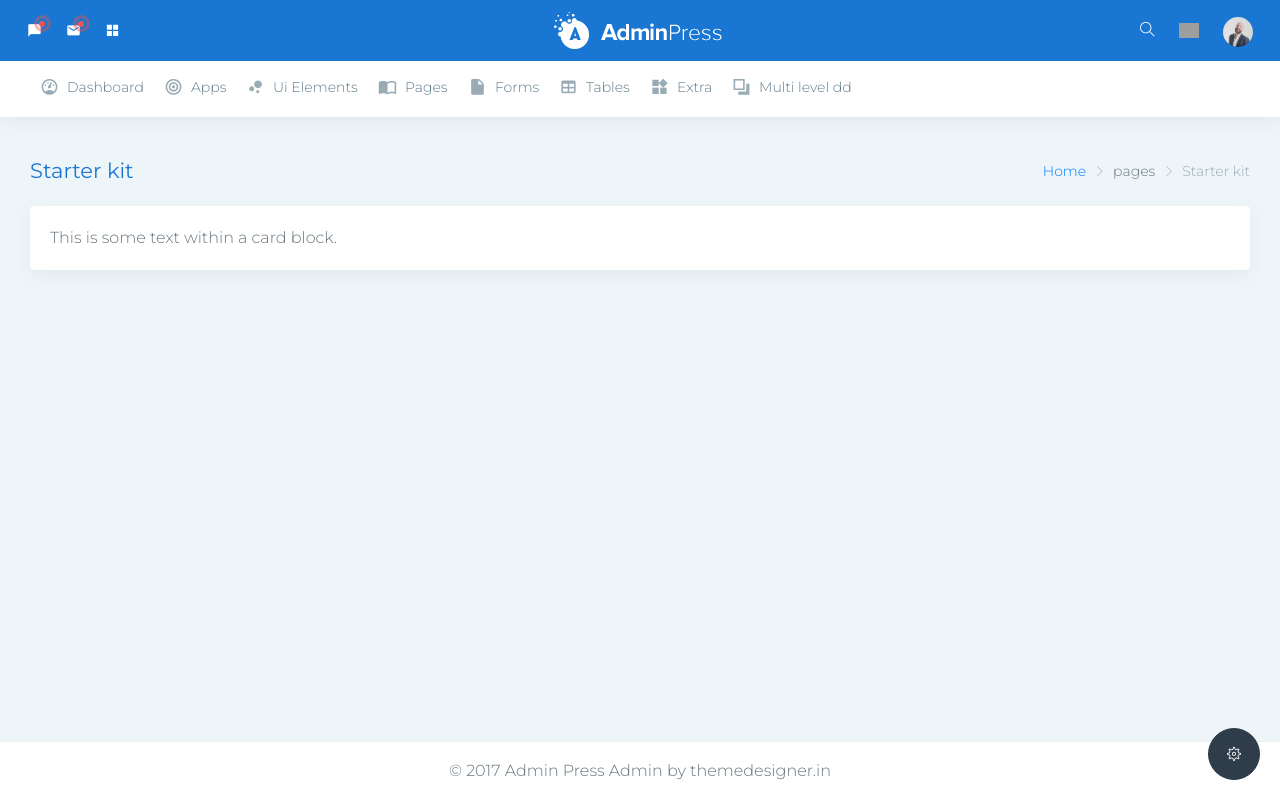
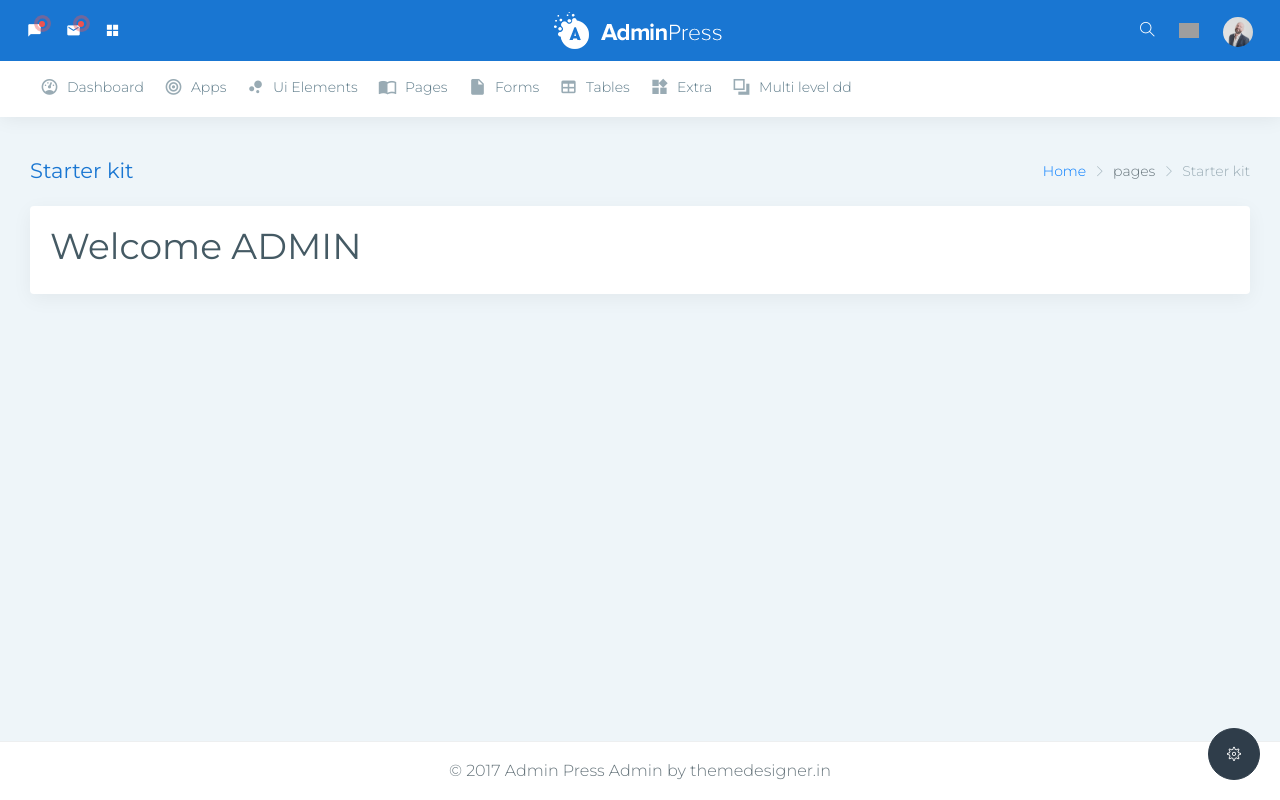
Before and after one commit to trungminhphan/mvcframework, a PHP site: the page made by App/Views/Backend/index.html.twig in a window 1280 px wide. Run offline with PHP 8.4, Linux system fonts and the light colour scheme; the template is opened without the code that fills it, so the values that code supplies are empty; some libraries are stand-ins or nearby versions; grey boxes are pictures that could not be loaded.

Commit message:
16.10.2017

```diff
--- a/App/Views/Backend/layout.html.twig
+++ b/App/Views/Backend/layout.html.twig
@@ -8,14 +9,14 @@
     <meta name="description" content="">
     <meta name="author" content="">
     <!-- Favicon icon -->
-    <link rel="icon" type="image/png" sizes="16x16" href="/Backend/assets/images/favicon.png">
+    <link rel="icon" type="image/png" sizes="16x16" href="/assets/Backend/images/favicon.png">
     <title>Admin Press Admin Template - The Ultimate Bootstrap 4 Admin Template</title>
     <!-- Bootstrap Core CSS -->
-    <link href="/Backend/assets/plugins/bootstrap/css/bootstrap.min.css" rel="stylesheet">
+    <link href="/assets/Backend/plugins/bootstrap/css/bootstrap.min.css" rel="stylesheet">
     <!-- Custom CSS -->
-    <link href="css/style.css" rel="stylesheet">
+    <link href="/assets/Backend/css/style.css" rel="stylesheet">
     <!-- You can change the theme colors from here -->
-    <link href="css/colors/blue.css" id="theme" rel="stylesheet">
+    <link href="/assets/Backend/css/colors/blue.css" id="theme" rel="stylesheet">
     <!-- HTML5 Shim and Respond.js IE8 support of HTML5 elements and media queries -->
     <!-- WARNING: Respond.js doesn't work if you view the page via file:// -->
     <!--[if lt IE 9]>
@@ -49,16 +50,16 @@
                         <!-- Logo icon --><b>
                             <!--You can put here icon as well // <i class="wi wi-sunset"></i> //-->
                             <!-- Dark Logo icon -->
-                            <img src="/Backend/assets/images/logo-icon.png" alt="homepage" class="dark-logo" />
+                            <img src="/assets/Backend/images/logo-icon.png" alt="homepage" class="dark-logo" />
                             <!-- Light Logo icon -->
-                            <img src="/Backend/assets/images/logo-light-icon.png" alt="homepage" class="light-logo" />
+                            <img src="/assets/Backend/images/logo-light-icon.png" alt="homepage" class="light-logo" />
                         </b>
                         <!--End Logo icon -->
                         <!-- Logo text --><span>
                          <!-- dark Logo text -->
-                         <img src="/Backend/assets/images/logo-text.png" alt="homepage" class="dark-logo" />
+                         <img src="/assets/Backend/images/logo-text.png" alt="homepage" class="dark-logo" />
                          <!-- Light Logo text -->
-                         <img src="/Backend/assets/images/logo-light-text.png" class="light-logo" alt="homepage" /></span> </a>
+                         <img src="/assets/Backend/images/logo-light-text.png" class="light-logo" alt="homepage" /></span> </a>
                 </div>
                 <!-- ============================================================== -->
                 <!-- End Logo -->
@@ -180,13 +181,13 @@
                                         <div id="carouselExampleControls" class="carousel slide" data-ride="carousel">
                                             <div class="carousel-inner" role="listbox">
                                                 <div class="carousel-item active">
-                                                    <div class="container"> <img class="d-block img-fluid" src="/Backend/assets/images/big/img1.jpg" alt="First slide"></div>
+                                                    <div class="container"> <img class="d-block img-fluid" src="/assets/Backend/images/big/img1.jpg" alt="First slide"></div>
                                                 </div>
                                                 <div class="carousel-item">
-                                                    <div class="container"><img class="d-block img-fluid" src="/Backend/assets/images/big/img2.jpg" alt="Second slide"></div>
+                                                    <div class="container"><img class="d-block img-fluid" src="/assets/Backend/images/big/img2.jpg" alt="Second slide"></div>
                                                 </div>
                                                 <div class="carousel-item">
-                                                    <div class="container"><img class="d-block img-fluid" src="/Backend/assets/images/big/img3.jpg" alt="Third slide"></div>
+                                                    <div class="container"><img class="d-block img-fluid" src="/assets/Backend/images/big/img3.jpg" alt="Third slide"></div>
                                                 </div>
                                             </div>
                                             <a class="carousel-control-prev" href="#carouselExampleControls" role="button" data-slide="prev"> <span class="carousel-control-prev-icon" aria-hidden="true"></span> <span class="sr-only">Previous</span> </a>
@@ -288,12 +289,12 @@
                         <!-- Profile -->
                         <!-- ============================================================== -->
                         <li class="nav-item dropdown">
-                            <a class="nav-link dropdown-toggle text-muted waves-effect waves-dark" href="" data-toggle="dropdown" aria-haspopup="true" aria-expanded="false"><img src="/Backend/assets/images/users/1.jpg" alt="user" class="profile-pic" /></a>
+                            <a class="nav-link dropdown-toggle text-muted waves-effect waves-dark" href="" data-toggle="dropdown" aria-haspopup="true" aria-expanded="false"><img src="/assets/Backend/images/users/1.jpg" alt="user" class="profile-pic" /></a>
                             <div class="dropdown-menu dropdown-menu-right scale-up">
                                 <ul class="dropdown-user">
                                     <li>
                                         <div class="dw-user-box">
-                                            <div class="u-img"><img src="/Backend/assets/images/users/1.jpg" alt="user"></div>
+                                            <div class="u-img"><img src="/assets/Backend/images/users/1.jpg" alt="user"></div>
                                             <div class="u-text">
                                                 <h4>Steave Jobs</h4>
                                                 <p class="text-muted">varun@gmail.com</p><a href="pages-profile.html" class="btn btn-rounded btn-danger btn-sm">View Profile</a></div>
@@ -575,7 +576,7 @@
                     <div class="col-12">
                         <div class="card">
                             <div class="card-body">
-                                This is some text within a card block.
+                               {% block body %}{% endblock %}
                             </div>
                         </div>
                     </div>
@@ -610,28 +611,28 @@
                             <ul class="m-t-20 chatonline">
                                 <li><b>Chat option</b></li>
                                 <li>
-                                    <a href="javascript:void(0)"><img src="/Backend/assets/images/users/1.jpg" alt="user-img" class="img-circle"> <span>Varun Dhavan <small class="text-success">online</small></span></a>
+                                    <a href="javascript:void(0)"><img src="/assets/Backend/images/users/1.jpg" alt="user-img" class="img-circle"> <span>Varun Dhavan <small class="text-success">online</small></span></a>
                                 </li>
                                 <li>
-                                    <a href="javascript:void(0)"><img src="/Backend/assets/images/users/2.jpg" alt="user-img" class="img-circle"> <span>Genelia Deshmukh <small class="text-warning">Away</small></span></a>
+                                    <a href="javascript:void(0)"><img src="/assets/Backend/images/users/2.jpg" alt="user-img" class="img-circle"> <span>Genelia Deshmukh <small class="text-warning">Away</small></span></a>
                                 </li>
                                 <li>
-                                    <a href="javascript:void(0)"><img src="/Backend/assets/images/users/3.jpg" alt="user-img" class="img-circle"> <span>Ritesh Deshmukh <small class="text-danger">Busy</small></span></a>
+                                    <a href="javascript:void(0)"><img src="/assets/Backend/images/users/3.jpg" alt="user-img" class="img-circle"> <span>Ritesh Deshmukh <small class="text-danger">Busy</small></span></a>
                                 </li>
                                 <li>
-                                    <a href="javascript:void(0)"><img src="/Backend/assets/images/users/4.jpg" alt="user-img" class="img-circle"> <span>Arijit Sinh <small class="text-muted">Offline</small></span></a>
+                                    <a href="javascript:void(0)"><img src="/assets/Backend/images/users/4.jpg" alt="user-img" class="img-circle"> <span>Arijit Sinh <small class="text-muted">Offline</small></span></a>
                                 </li>
                                 <li>
-                                    <a href="javascript:void(0)"><img src="/Backend/assets/images/users/5.jpg" alt="user-img" class="img-circle"> <span>Govinda Star <small class="text-success">online</small></span></a>
+                                    <a href="javascript:void(0)"><img src="/assets/Backend/images/users/5.jpg" alt="user-img" class="img-circle"> <span>Govinda Star <small class="text-success">online</small></span></a>
                                 </li>
                                 <li>
-                                    <a href="javascript:void(0)"><img src="/Backend/assets/images/users/6.jpg" alt="user-img" class="img-circle"> <span>John Abraham<small class="text-success">online</small></span></a>
+                                    <a href="javascript:void(0)"><img src="/assets/Backend/images/users/6.jpg" alt="user-img" class="img-circle"> <span>John Abraham<small class="text-success">online</small></span></a>
                                 </li>
                                 <li>
-                                    <a href="javascript:void(0)"><img src="/Backend/assets/images/users/7.jpg" alt="user-img" class="img-circle"> <span>Hritik Roshan<small class="text-success">online</small></span></a>
+                                    <a href="javascript:void(0)"><img src="/assets/Backend/images/users/7.jpg" alt="user-img" class="img-circle"> <span>Hritik Roshan<small class="text-success">online</small></span></a>
                                 </li>
                                 <li>
-                                    <a href="javascript:void(0)"><img src="/Backend/assets/images/users/8.jpg" alt="user-img" class="img-circle"> <span>Pwandeep rajan <small class="text-success">online</small></span></a>
+                                    <a href="javascript:void(0)"><img src="/assets/Backend/images/users/8.jpg" alt="user-img" class="img-circle"> <span>Pwandeep rajan <small class="text-success">online</small></span></a>
                                 </li>
                             </ul>
                         </div>
```
Also changed, not shown: other parts of App/Views/Backend/layout.html.twig (+15 -14 lines).
